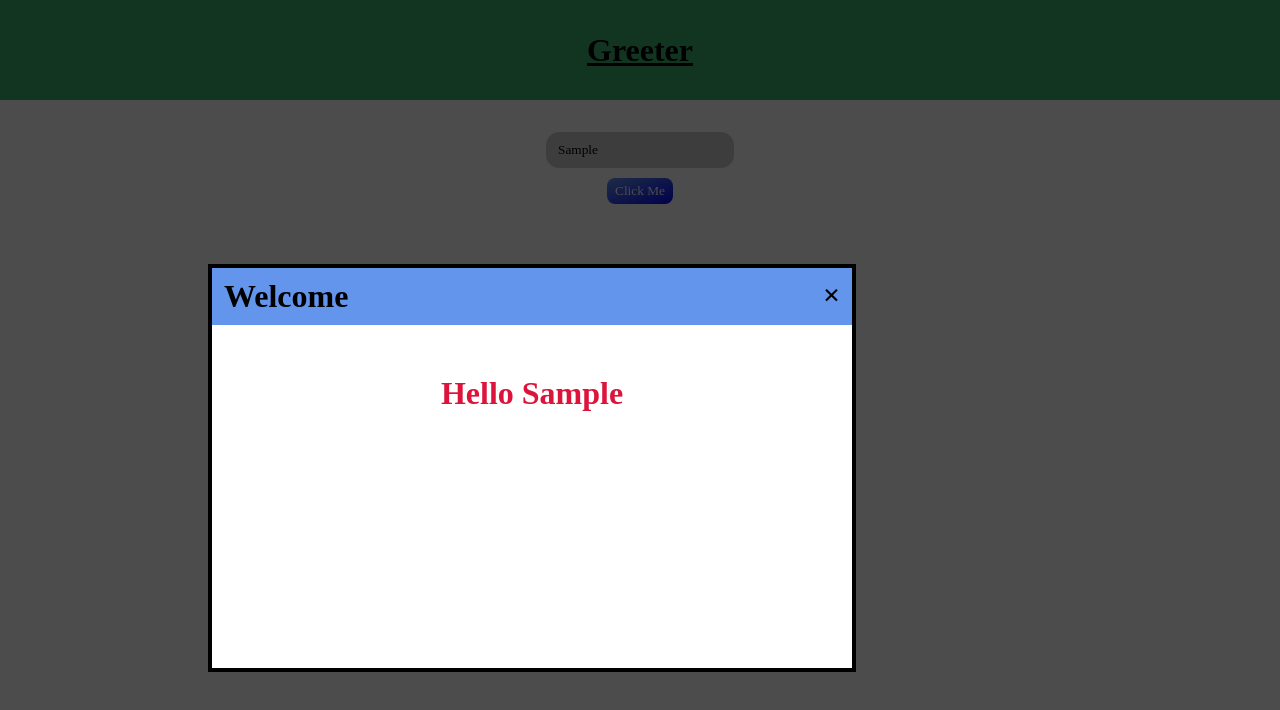
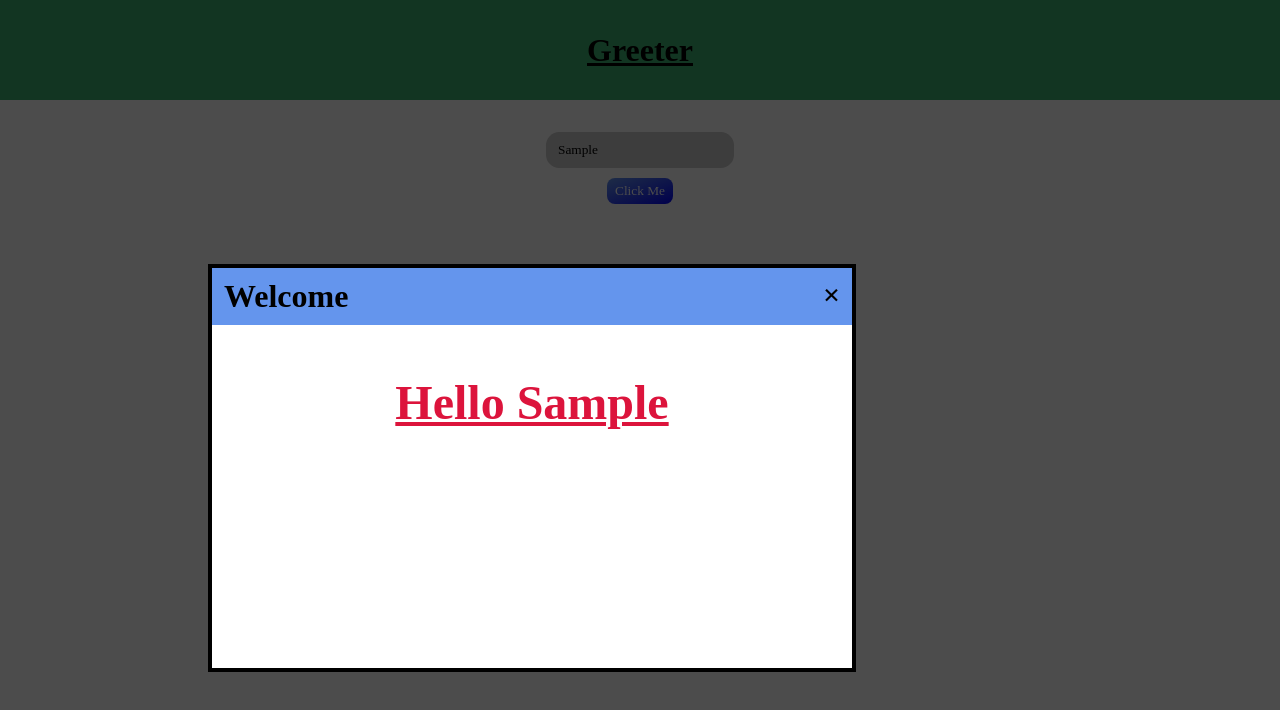
Before and after one commit to Dev-Musaib/Simple-Greeting-App, a plain HTML site: page index.html in a window 1280 px wide. Both pictures are taken after typing "Sample" into the empty fields and a click on the input "Click Me". Drawn offline with Linux system fonts and the light colour scheme.

Commit message:
Also modified the css

```diff
--- a/style.css
+++ b/style.css
@@ -104,7 +104,9 @@ input {
     margin-top: 50px;
     color: crimson;
     z-index: 10;
-    font-family: Montserrat;
+    font-family: Sacramento;
+    font-size: 3rem;
+    text-decoration: underline;
 }
 
 .cover {
```
